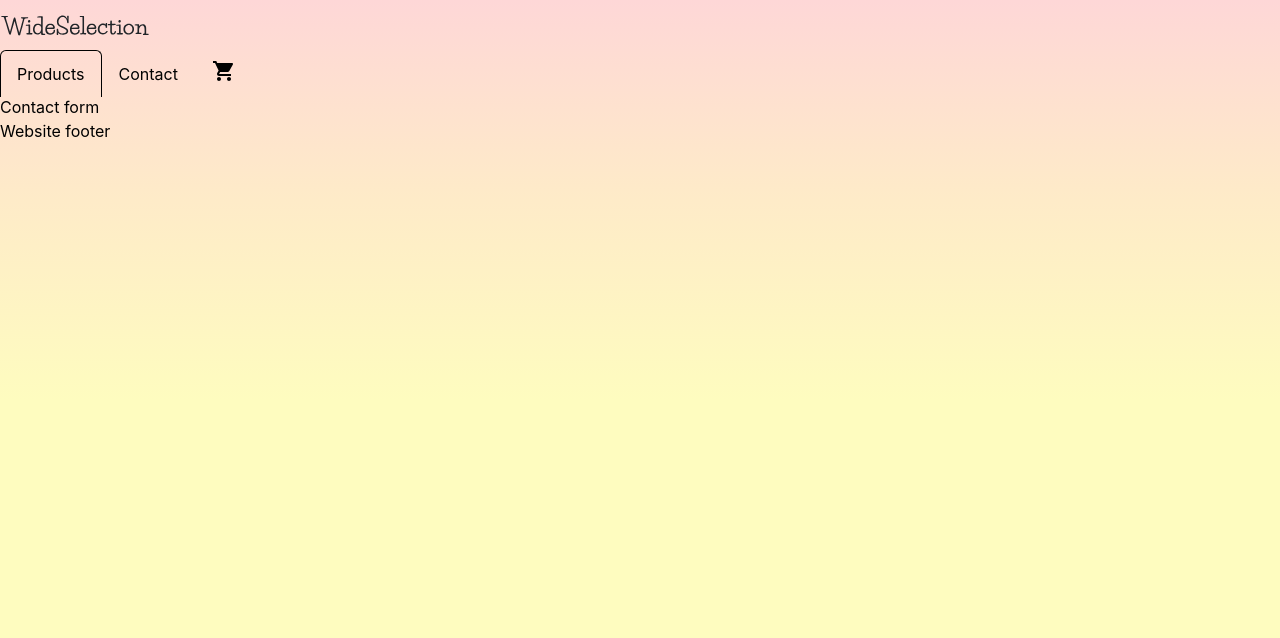
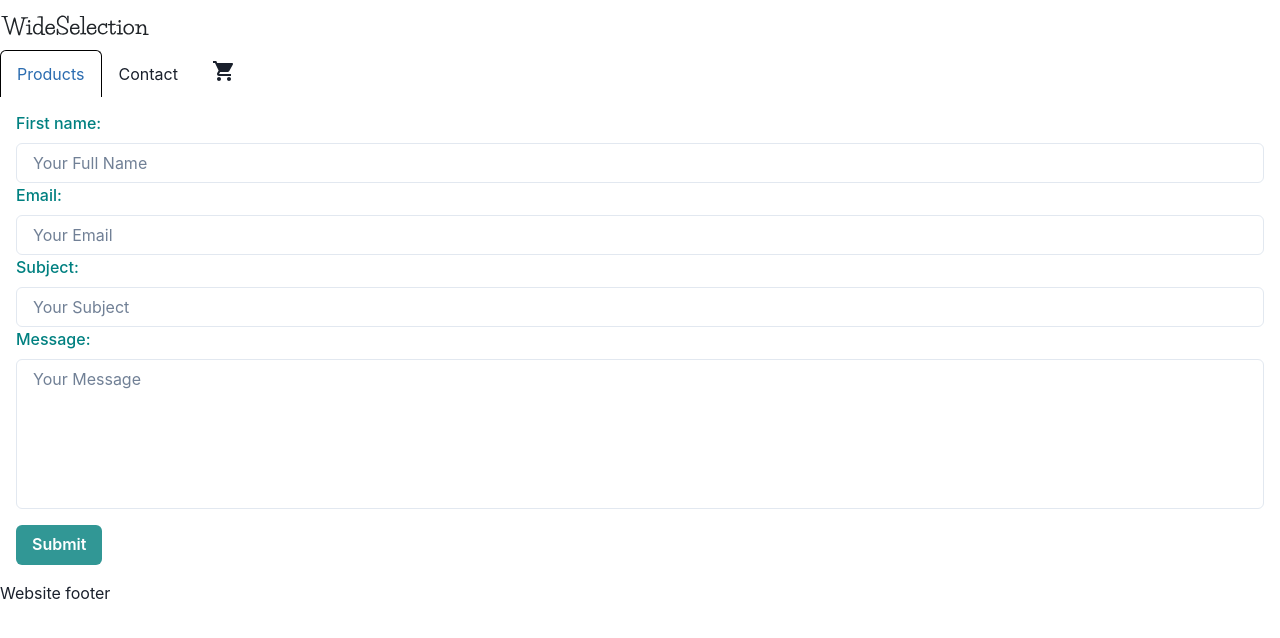
Before and after one commit to lkmelberg/noroff_jsFrameworks_CA, a React (Create React App) app: page /Contact in a window 1280 px wide. Shown: the top 638 px of the page. Built offline with nearby package versions, Linux system fonts and the light colour scheme.

Commit message:
contact page added

```diff
--- /dev/null
+++ b/src/components/ContactForm/index.jsx
@@ -0,0 +1,88 @@
+import React from "react";
+
+import { useForm } from "react-hook-form";
+import {
+  FormErrorMessage,
+  FormLabel,
+  FormControl,
+  Input,
+  Button,
+} from "@chakra-ui/react";
+import { Textarea } from "@chakra-ui/react";
+
+import { yupResolver } from "@hookform/resolvers/yup";
+import * as yup from "yup";
+
+const schema = yup
+  .object({
+    fullName: yup
+
+      .string()
+      .min(3, "Your name should be at least 3 characters.")
+      .max(100, "Your first name cannot be longer than 100 characters.")
+      .required("Please enter your first name"),
+
+    email: yup.string().email().required(),
+    subject: yup
+      .string()
+      .min(3, "Your subject should be at least 3 characters.")
+      .max(100, "Your subject cannot be longer than 100 characters.")
+      .required("Please enter subject"),
+    body: yup
+      .string()
+      .min(3, "Your body should be at least 3 characters.")
+      .max(1000, "Your body cannot be longer than 100 characters.")
+      .required("Please enter message"),
+  })
+  .required();
+
+export function ContactForm() {
+  const {
+    register,
+    handleSubmit,
+    formState: { errors },
+    reset,
+  } = useForm({
+    resolver: yupResolver(schema),
+  });
+
+  function onSubmit(data) {
+    console.log(data);
+    reset();
+  }
+
+  return (
+    <form onSubmit={handleSubmit(onSubmit)}>
+      <FormLabel color="teal" htmlFor="fullName">
+        First name:
+      </FormLabel>
+      <Input placeholder="Your Full Name" {...register("fullName")} />
+      <p>{errors.fullName?.message}</p>
+      <FormLabel color="teal" htmlFor="email">
+        Email:
+      </FormLabel>
+      <Input placeholder="Your Email" {...register("email")} />
+      <p>{errors.email?.message}</p>
+      <FormLabel color="teal" htmlFor="subject">
+        Subject:
+      </FormLabel>
+      <Input placeholder="Your Subject" {...register("subject")} />
+      <p>{errors.subject?.message}</p>
+      <FormLabel color="teal" htmlFor="body">
+        Message:
+      </FormLabel>
+      <Textarea
+        name="body"
+        placeholder="Your Message"
+        rows={6}
+        resize="none"
+        {...register("body")}
+      />
+      <p>{errors.body?.message}</p>
+
+      <Button mt={4} colorScheme="teal" type="submit">
+        Submit
+      </Button>
+    </form>
+  );
+}
--- a/src/render/Contact/index.jsx
+++ b/src/render/Contact/index.jsx
@@ -1,5 +1,12 @@
 import React from "react";
-
+import { ChakraProvider, Box } from "@chakra-ui/react";
+import { ContactForm } from "../../components/ContactForm";
 export function Contact() {
-  return <div>Contact form</div>;
+  return (
+    <ChakraProvider>
+      <Box p={4}>
+        <ContactForm />
+      </Box>
+    </ChakraProvider>
+  );
 }
```
